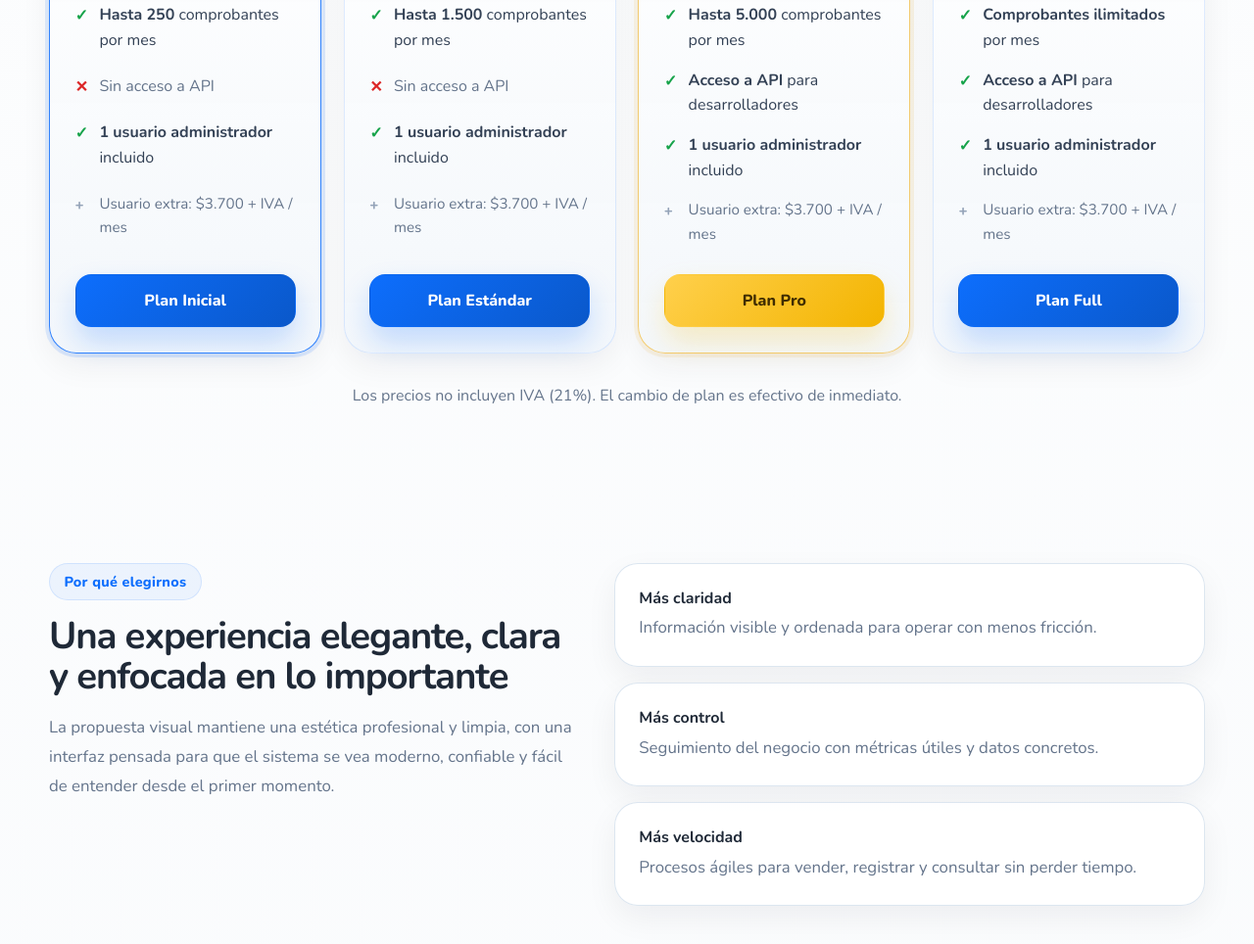
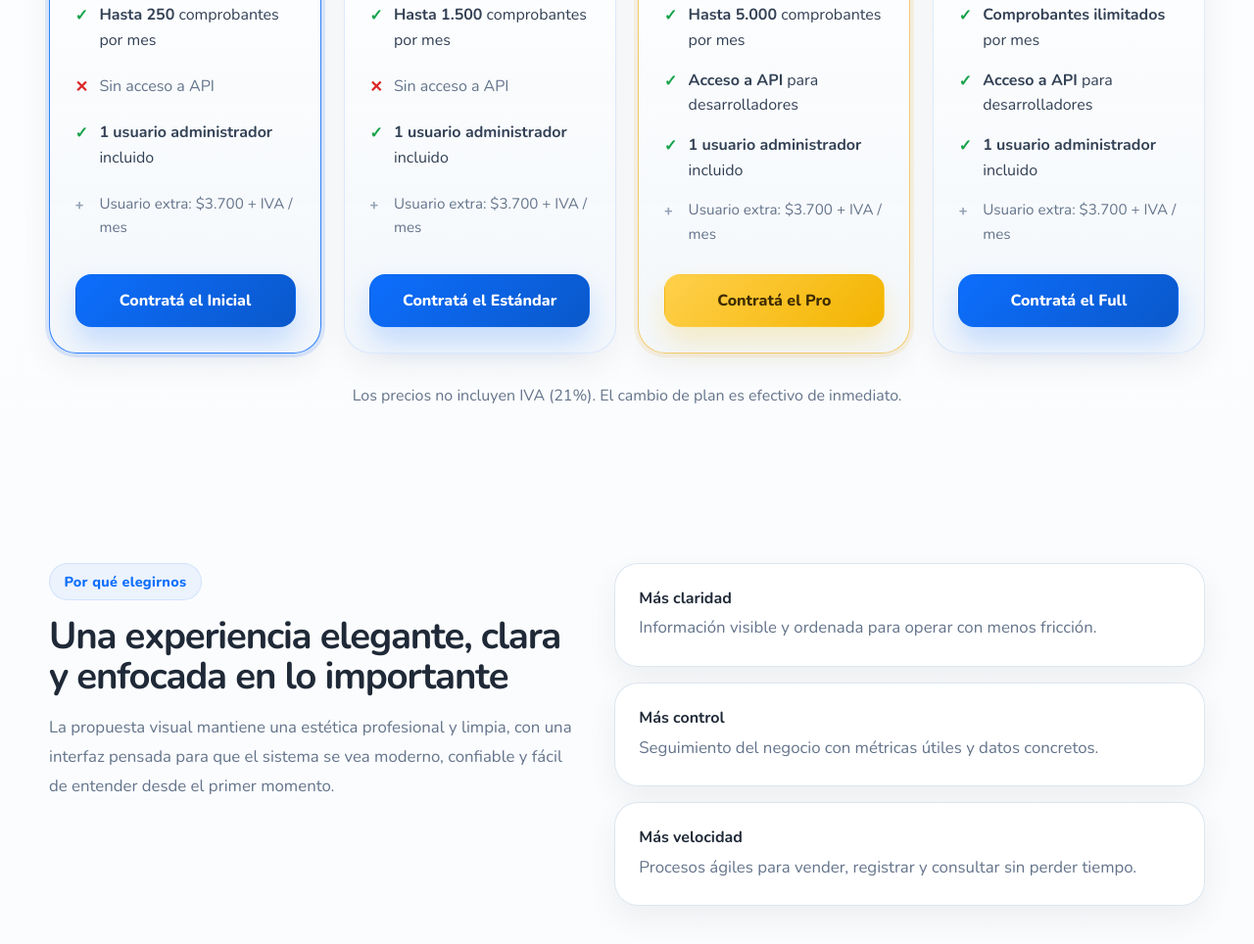
Before and after one commit to aguerosys/sosventas-landing, a plain HTML site: page index.html in a window 1280 px wide. Shown: the part 3392-4356 px from the top of the page at 98% size. Drawn offline with nearby package versions, Linux system fonts and the light colour scheme.

Commit message:
Mejoras en texto de botones de planes y redirect a registro de la app

```diff
--- a/index.html
+++ b/index.html
@@ -296,7 +296,7 @@
                             <li class="feature-ok"><strong>1 usuario administrador</strong> incluido</li>
                             <li class="feature-extra">Usuario extra: $3.700 + IVA / mes</li>
                         </ul>
-                        <a class="btn btn-primary plan-button" href="https://wa.me/542964511477?text=Hola%2C+me+interesa+el+Plan+Inicial+de+SOS+Ventas+(%2420.500+%2B+IVA%2Fmes).+%C2%BFPodr%C3%ADa+darme+m%C3%A1s+informaci%C3%B3n%3F" target="_blank" rel="noreferrer">Plan Inicial</a>
+                        <a class="btn btn-primary plan-button" href="https://app.sosventas.com.ar/register" target="_blank" rel="noreferrer">Contratá el Inicial</a>
                     </article>
 
                     <article class="pricing-card">
@@ -313,7 +313,7 @@
                             <li class="feature-ok"><strong>1 usuario administrador</strong> incluido</li>
                             <li class="feature-extra">Usuario extra: $3.700 + IVA / mes</li>
                         </ul>
-                        <a class="btn btn-primary plan-button" href="https://wa.me/542964511477?text=Hola%2C+me+interesa+el+Plan+Est%C3%A1ndar+de+SOS+Ventas+(%2445.000+%2B+IVA%2Fmes).+%C2%BFPodr%C3%ADa+darme+m%C3%A1s+informaci%C3%B3n%3F" target="_blank" rel="noreferrer">Plan Estándar</a>
+                        <a class="btn btn-primary plan-button" href="https://app.sosventas.com.ar/register" target="_blank" rel="noreferrer">Contratá el Estándar</a>
                     </article>
 
                     <article class="pricing-card pricing-card-popular">
@@ -331,7 +331,7 @@
                             <li class="feature-ok"><strong>1 usuario administrador</strong> incluido</li>
                             <li class="feature-extra">Usuario extra: $3.700 + IVA / mes</li>
                         </ul>
-                        <a class="btn plan-button plan-button-highlight" href="https://wa.me/542964511477?text=Hola%2C+me+interesa+el+Plan+Pro+de+SOS+Ventas+(%2479.500+%2B+IVA%2Fmes).+%C2%BFPodr%C3%ADa+darme+m%C3%A1s+informaci%C3%B3n%3F" target="_blank" rel="noreferrer">Plan Pro</a>
+                        <a class="btn plan-button plan-button-highlight" href="https://app.sosventas.com.ar/register" target="_blank" rel="noreferrer">Contratá el Pro</a>
                     </article>
 
                     <article class="pricing-card">
@@ -348,7 +348,7 @@
                             <li class="feature-ok"><strong>1 usuario administrador</strong> incluido</li>
                             <li class="feature-extra">Usuario extra: $3.700 + IVA / mes</li>
                         </ul>
-                        <a class="btn btn-primary plan-button" href="https://wa.me/542964511477?text=Hola%2C+me+interesa+el+Plan+Full+de+SOS+Ventas+(%24110.800+%2B+IVA%2Fmes).+%C2%BFPodr%C3%ADa+darme+m%C3%A1s+informaci%C3%B3n%3F" target="_blank" rel="noreferrer">Plan Full</a>
+                        <a class="btn btn-primary plan-button" href="https://app.sosventas.com.ar/register" target="_blank" rel="noreferrer">Contratá el Full</a>
                     </article>
                 </div>
 
```
